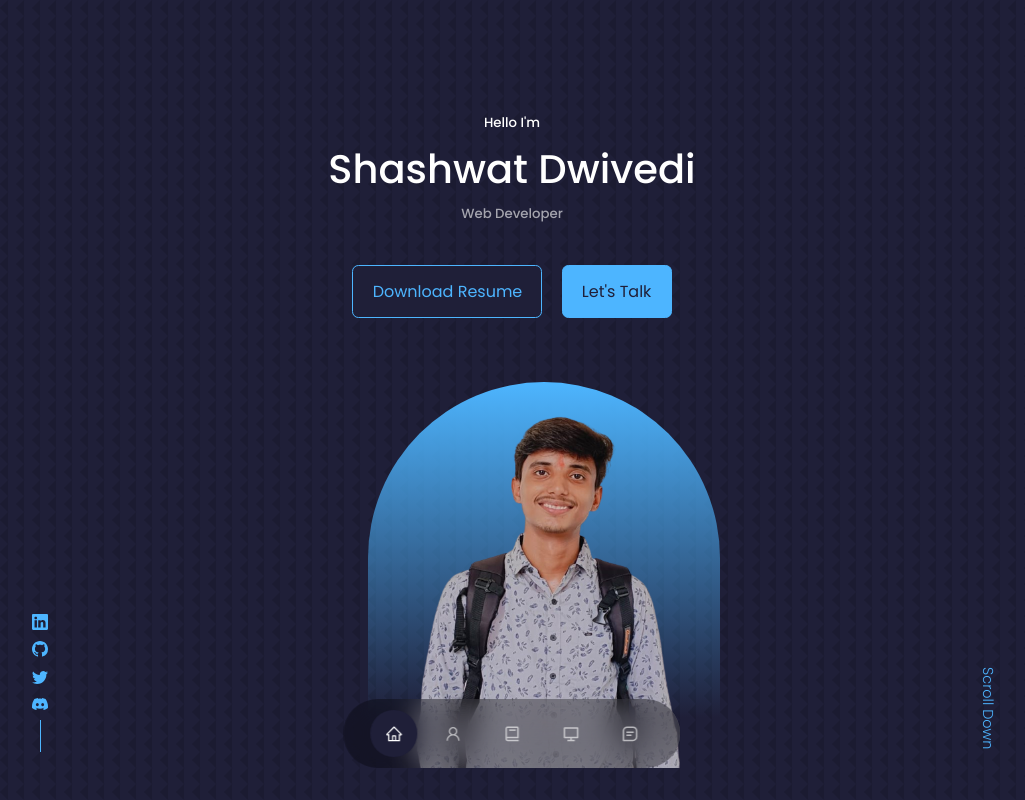
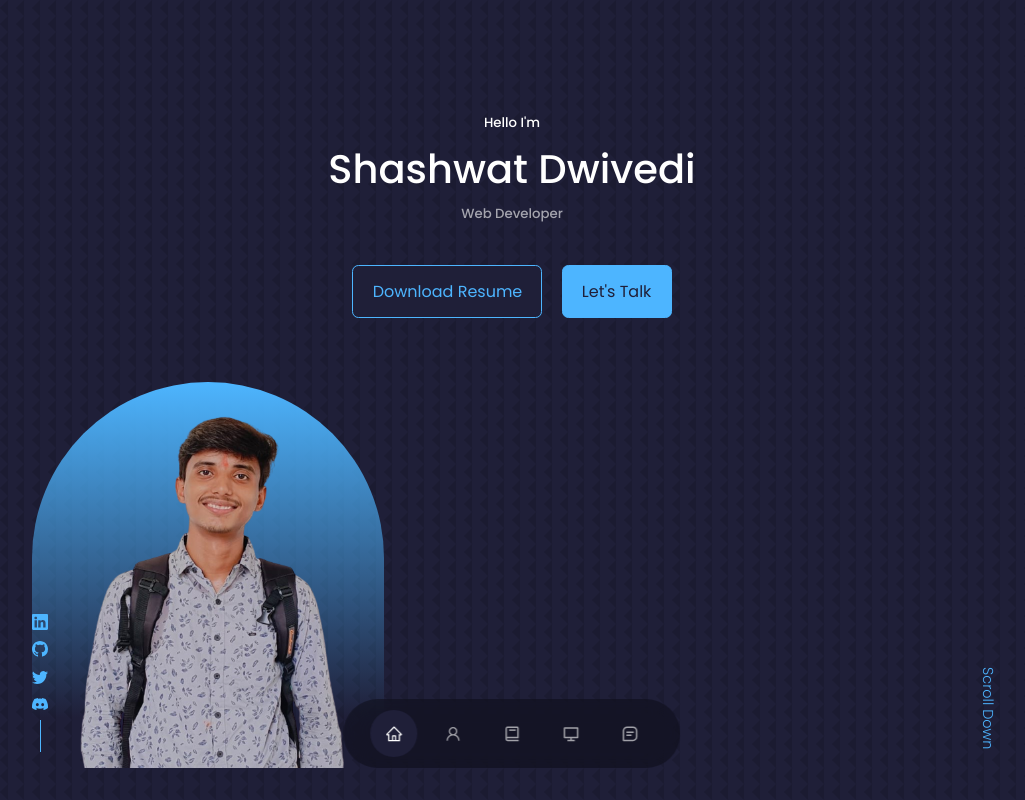
Before and after one commit to shashwatdwi176/Portfolio.github.io, a React (Create React App) app: page / in a window 1280 px wide. Shown: the top 800 px of the page, without its empty margins (128-1153 px from the left). Built offline with nearby package versions, Linux system fonts and the light colour scheme.

Commit message:
fixed minor issues of header

```diff
--- a/package.json
+++ b/package.json
@@ -1,5 +1,5 @@
 {
-
+  "homepage": "https://shashwatdwi176.github.io/Portfolio.github.io/",
   "name": "my-portfolio",
   "version": "0.1.0",
   "private": true,
@@ -15,7 +15,8 @@
     "web-vitals": "^2.1.4"
   },
   "scripts": {
-
+    "start": "react-scripts start",
+    "predeploy": "npm run build",
     "deploy": "gh-pages -d build",
     "build": "react-scripts build",
     "test": "react-scripts test",
--- a/src/components/header/Header.css
+++ b/src/components/header/Header.css
@@ -48,7 +48,7 @@ header{
     position:absolute;
     left: calc(70% -11rem);
     margin-top: 4rem;
-    margin-left: 35%;
+    /* margin-left: 35%; */
     border-radius: 12rem 12rem 0rem 0rem;
     overflow:visible;
     padding: 1.5rem ;
```
